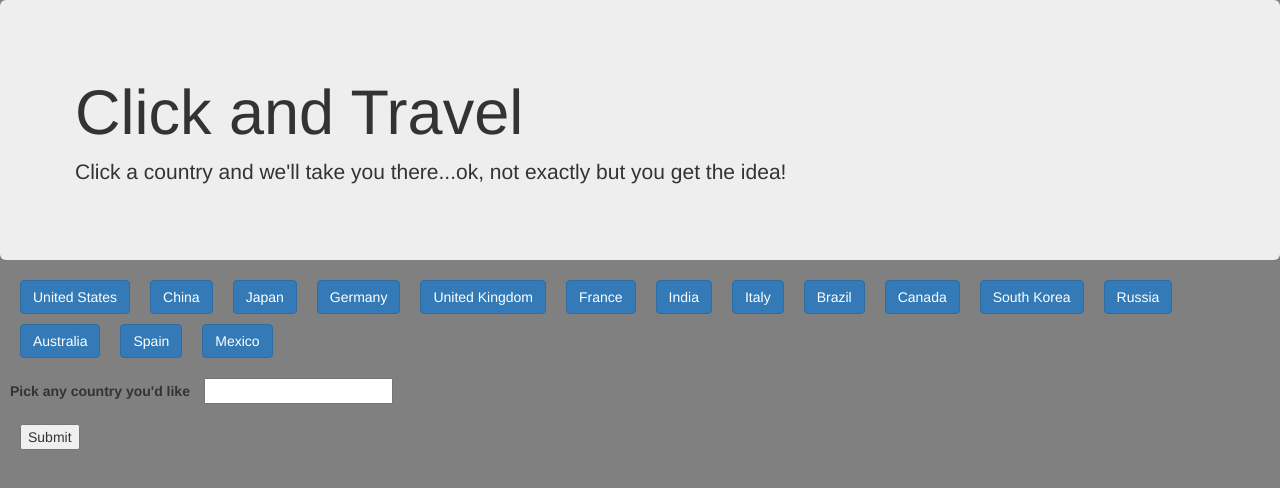
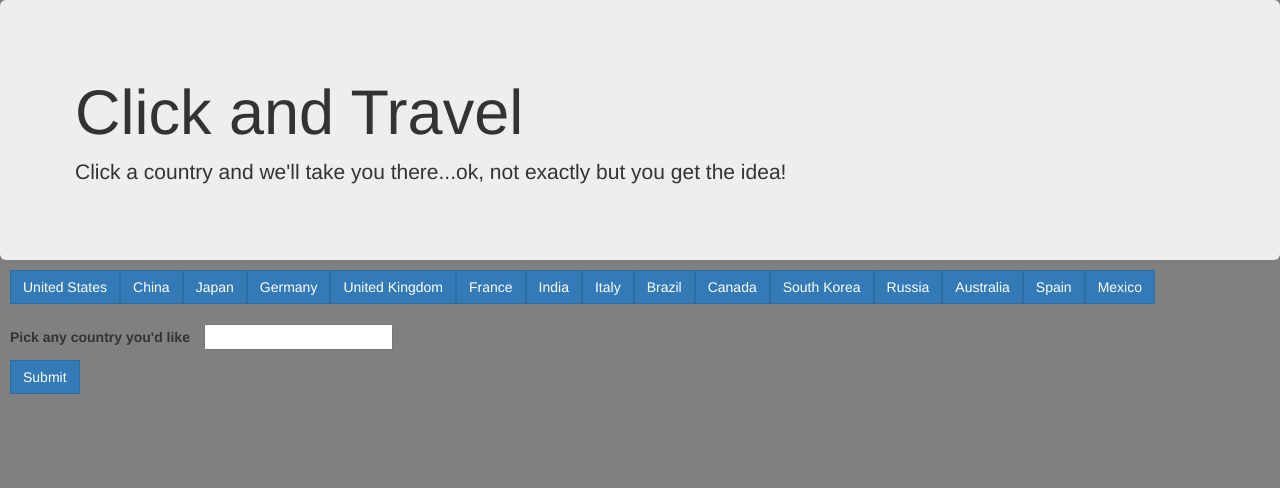
Before and after one commit to lostinostin/GifApp, a PHP site: page / in a window 1280 px wide. Shown: the top 488 px of the page. Run offline with PHP 8.4, Linux system fonts and the light colour scheme; some libraries are stand-ins or nearby versions.

Commit message:
modified styling and fixed further protocol errors

```diff
--- a/assets/css/style.css
+++ b/assets/css/style.css
@@ -16,6 +16,12 @@ body {
 	border-radius: 0px;
 }
 
+.btn {
+	margin:0;
+	border:1 .5 1 .5;
+	border-radius: 0px;
+}
+
 #gifsView {
 	width: 1200px;
 }
--- a/index.html
+++ b/index.html
@@ -29,7 +29,7 @@
 	    <label for="country-input">Pick any country you'd like</label>
 	    <input type="text" id="country-input"><br>
 
-	    <input id="addCountry" type="submit" value="Submit">
+	    <input id="addCountry" type="submit" value="Submit" class="btn btn-primary">
 	  </form>
 
 	  <div id="gifsView" class="container">
@@ -42,7 +42,7 @@
 
 
 	</div>
-	<script src='http://code.jquery.com/jquery-2.1.3.min.js'></script>
+	<!--<script src='https://code.jquery.com/jquery-2.1.3.min.js'></script>-->
 	<script src="assets/js/gifapp.js"></script>
 </body>
 </html>
```
